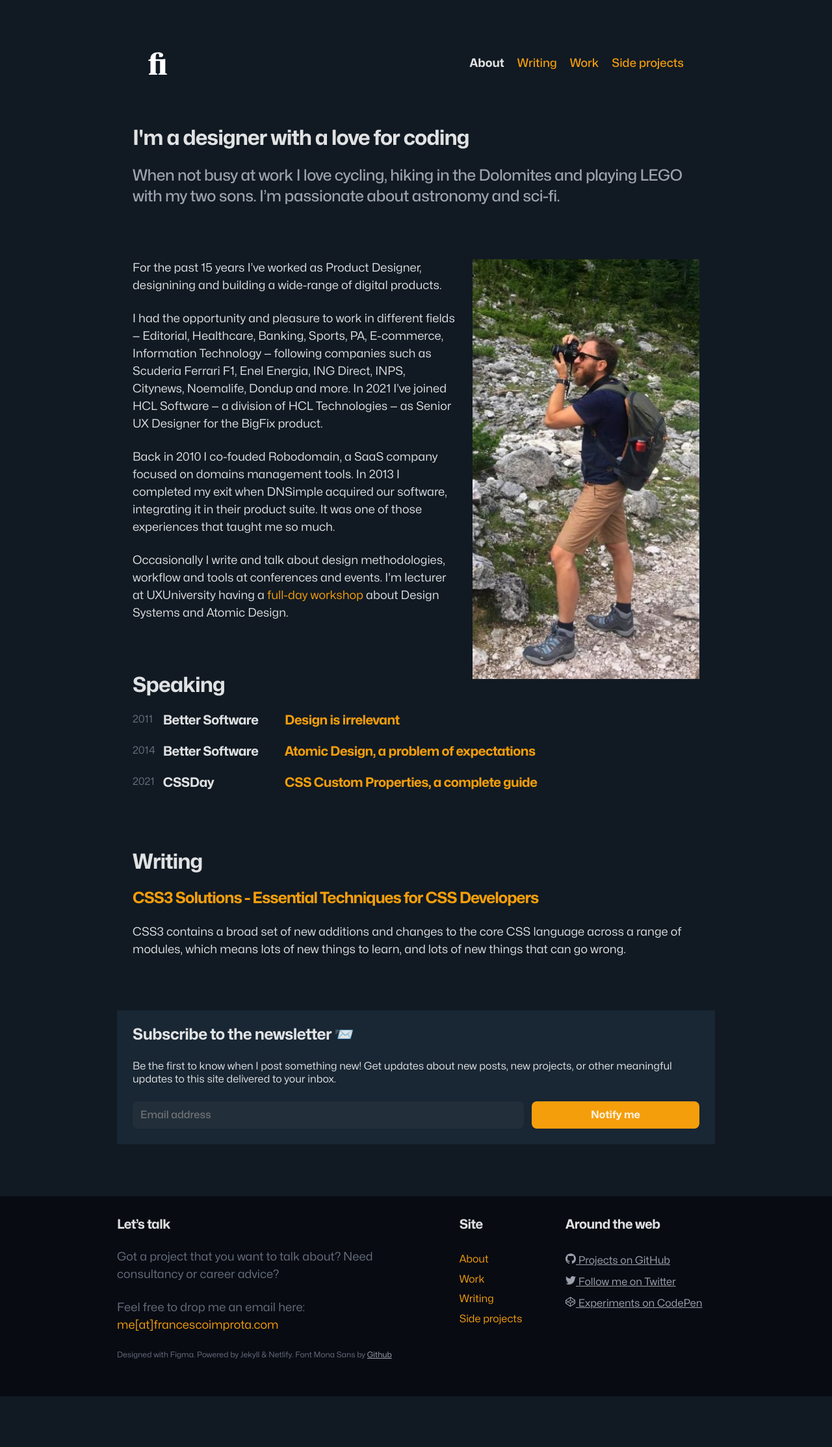
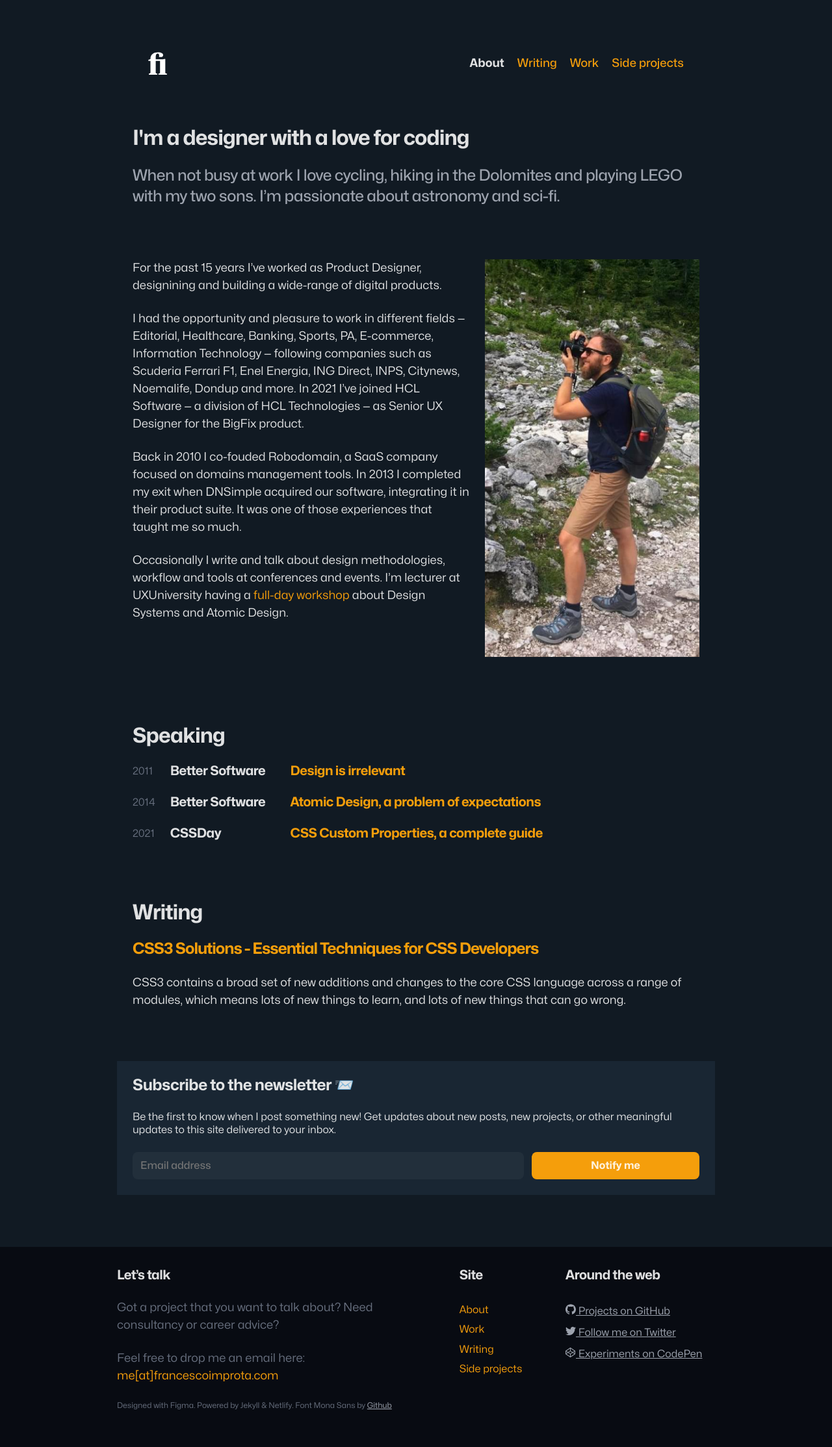
Before and after one commit to zetareticoli/fi, a Jekyll site: the page built from about.html, in a window 1280 px wide. Shown: the whole page at 65% size. Built offline with Jekyll 4.4.1, drawn with Linux system fonts in a browser that asks for light colours; before the commit the page ends 2149 px from its top, so only the background shows below that.

Commit message:
Fixed layout

```diff
--- a/_sass/objects/_layout.scss
+++ b/_sass/objects/_layout.scss
@@ -31,8 +31,16 @@
   }
 }
 
-.layout-aside-right {
+.l-aside-right {
   @media screen and (min-width: 768px) {
+    display: grid;
+    grid-template-columns: 1fr 330px;
+    gap: var(--grid-gutter);
+  }
+}
+
+.l-pair-cols {
+    @media screen and (min-width: 768px) {
     display: grid;
     grid-template-columns: 1fr 1fr;
     gap: var(--grid-gutter);
--- a/_sass/objects/_lists.scss
+++ b/_sass/objects/_lists.scss
@@ -10,6 +10,7 @@
     @media screen and (min-width: 768px) {
       --list-item-direction: row;
       --list-item-spacing: var(--spacing-stack-s);
+      align-items: center;
     }
   }
 
@@ -21,7 +22,7 @@
 
   &__year {
     @media screen and (min-width: 768px) {
-      width: 4rem;
+      width: 5rem;
     }
   }
 
--- a/_sass/objects/_media.scss
+++ /dev/null
@@ -1,10 +0,0 @@
-// Media
-
-.inner-media {
-  @media screen and (min-width: 768px) {
-    max-width: 40%;
-    float: right;
-    margin-left: var(--spacing-inline-m);
-    margin-bottom: var(--spacing-stack-m);
-  }
-}
--- a/about.html
+++ b/about.html
@@ -4,23 +4,22 @@ headline: I'm a designer with a love for coding
 lead: When not busy at work I love cycling, hiking in the Dolomites and playing LEGO with my two sons. I’m passionate about astronomy and sci-fi.
 ---
 
-<section class="spacing-sections outer-margin">
-  <img class="inner-media mb-m" src="/img/francesco-improta.jpg" alt="Francesco Improta">
+<section class="spacing-sections outer-margin l-aside-right">
+  <article>
     <p>
       For the past 15 years I’ve worked as Product Designer, designining and building a wide-range of digital products.
     </p>
-
     <p>
       I had the opportunity and pleasure to work in different fields — Editorial, Healthcare, Banking, Sports, PA, E-commerce, Information Technology — following companies such as Scuderia Ferrari F1, Enel Energia, ING Direct, INPS, Citynews, Noemalife, Dondup and more. In 2021 I’ve joined HCL Software — a division of HCL Technologies —  as Senior UX Designer for the BigFix product.
     </p>
-
     <p>
       Back in 2010 I co-fouded Robodomain, a SaaS company focused on domains management tools. In 2013 I completed my exit when DNSimple acquired our software, integrating it in their product suite. It was one of those experiences that taught me so much.
     </p>
-
     <p>
       Occasionally I write and talk about design methodologies, workflow and tools at conferences and events. I’m lecturer at UXUniversity having a <a href="/workshops">full-day workshop</a> about Design Systems and Atomic Design.
     </p>
+  </article>
+  <img class="mb-m" src="/img/francesco-improta.jpg" alt="Francesco Improta">
 </section>
 
 <section class="spacing-sections outer-margin">
--- a/css/style.scss
+++ b/css/style.scss
@@ -11,7 +11,6 @@
 @import '../_sass/objects/layout';
 @import '../_sass/objects/links';
 @import '../_sass/objects/lists';
-@import '../_sass/objects/media';
 @import '../_sass/objects/post';
 @import '../_sass/objects/spacing';
 @import '../_sass/components';
--- a/work.html
+++ b/work.html
@@ -49,7 +49,7 @@ lead: I am a designer with expertise in multiple disciplines. My focus is on cre
     <p class="lead color-text-light">
       I believe in a hands-on approach and working in cross-functional teams that include stakeholders as partners in the project.
     </p>
-    <div class="layout-aside-right">
+    <div class="l-pair-cols">
       <article>
         <h3 class="caption color-text-weak">Expertise</h3>
         <ul class="list-none">
```
Lines whose indentation alone changed are shown as unchanged.
